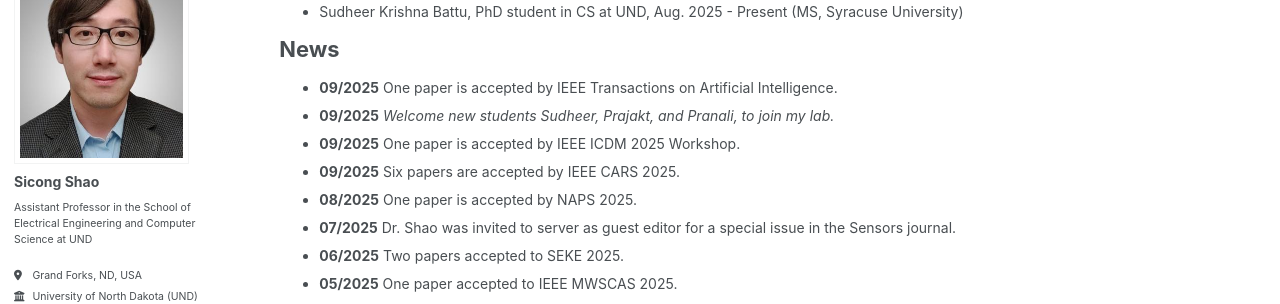
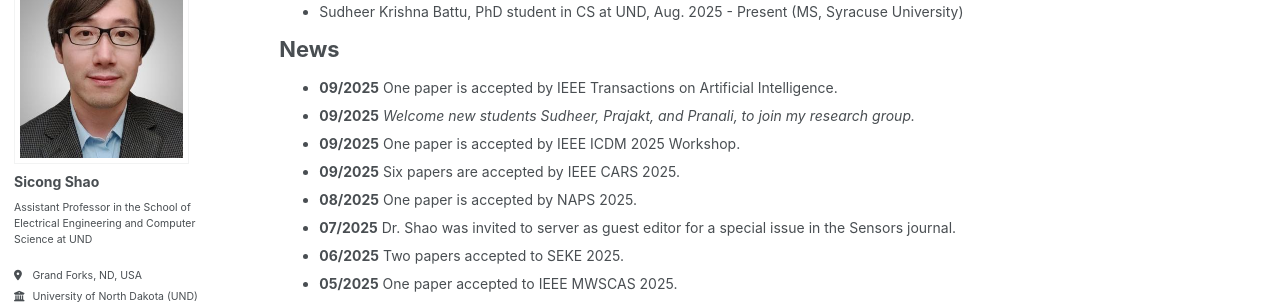
Before and after one commit to sicongshao/sicongshao.github.io, a Jekyll site: the page built from _pages/about.md, in a window 1280 px wide and 900 px high, scrolled down 529 px. Shown: the part 153-457 px from the top of the window. Built offline with Jekyll 4.4.1, drawn with Linux system fonts in a browser that asks for light colours; some web fonts are replaced.

Commit message:
first commit

```diff
--- a/_pages/about.md
+++ b/_pages/about.md
@@ -33,7 +33,7 @@ Students
 News
 ======
 * **09/2025** One paper is accepted by IEEE Transactions on Artificial Intelligence.
-* **09/2025** *Welcome new students Sudheer, Prajakt, and Pranali, to join my lab.*
+* **09/2025** *Welcome new students Sudheer, Prajakt, and Pranali, to join my research group.*
 * **09/2025** One paper is accepted by IEEE ICDM 2025 Workshop.
 * **09/2025** Six papers are accepted by IEEE CARS 2025.
 * **08/2025** One paper is accepted by NAPS 2025.
```
